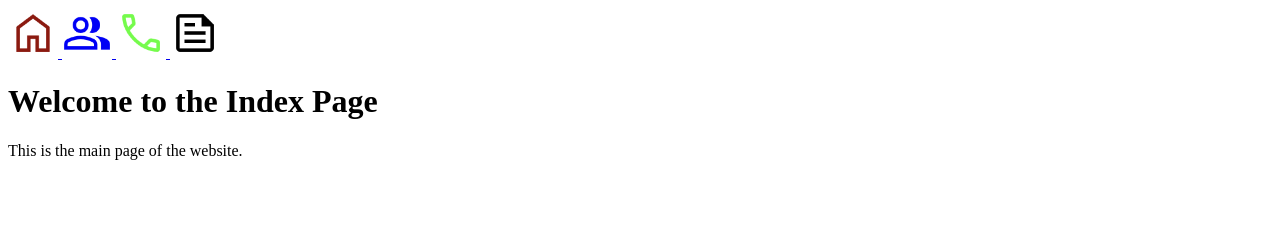
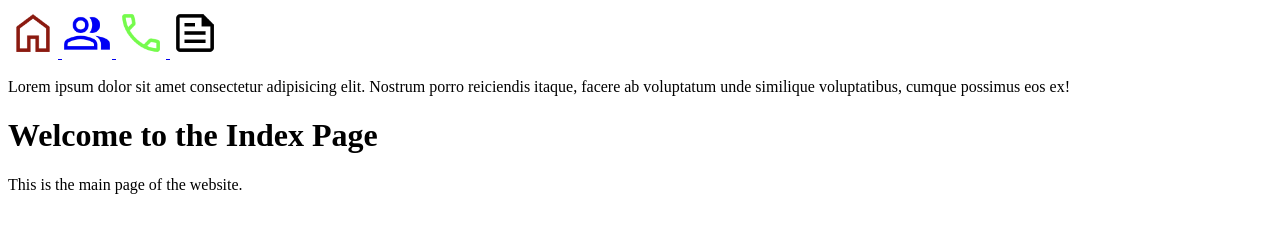
Before and after one commit to attrisahil47/test, a plain HTML site: page index.html in a window 1280 px wide. Drawn offline with Linux system fonts and the light colour scheme.

Commit message:
changes in index.html file

```diff
--- a/index.html
+++ b/index.html
@@ -21,6 +21,10 @@
             <img src="/images/Blog-icons.png" alt="Blog Icon" width="50" height="50">
         </a>
     </nav>
+
+    <div class="content">
+        <p>Lorem ipsum dolor sit amet consectetur adipisicing elit. Nostrum porro reiciendis itaque, facere ab voluptatum unde similique voluptatibus, cumque possimus eos ex!</p>
+    </div>
 
     <!-- Home page content -->
     <h1>Welcome to the Index Page</h1>
```
